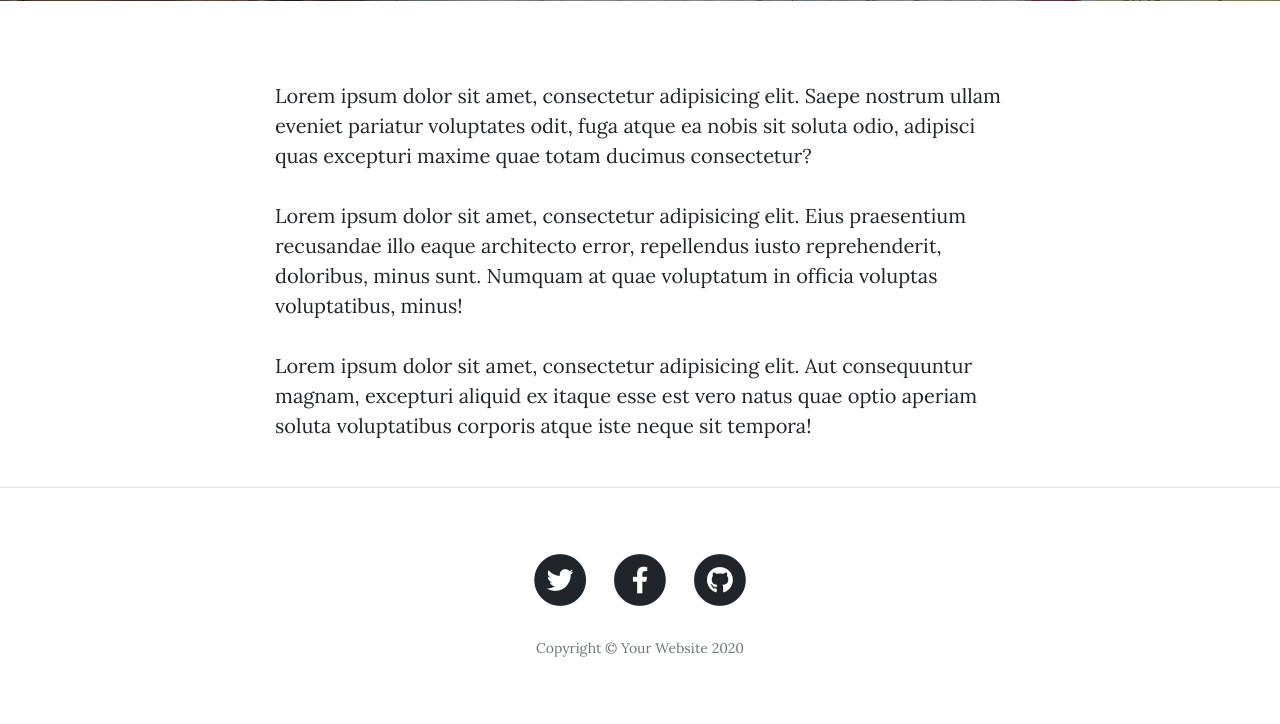
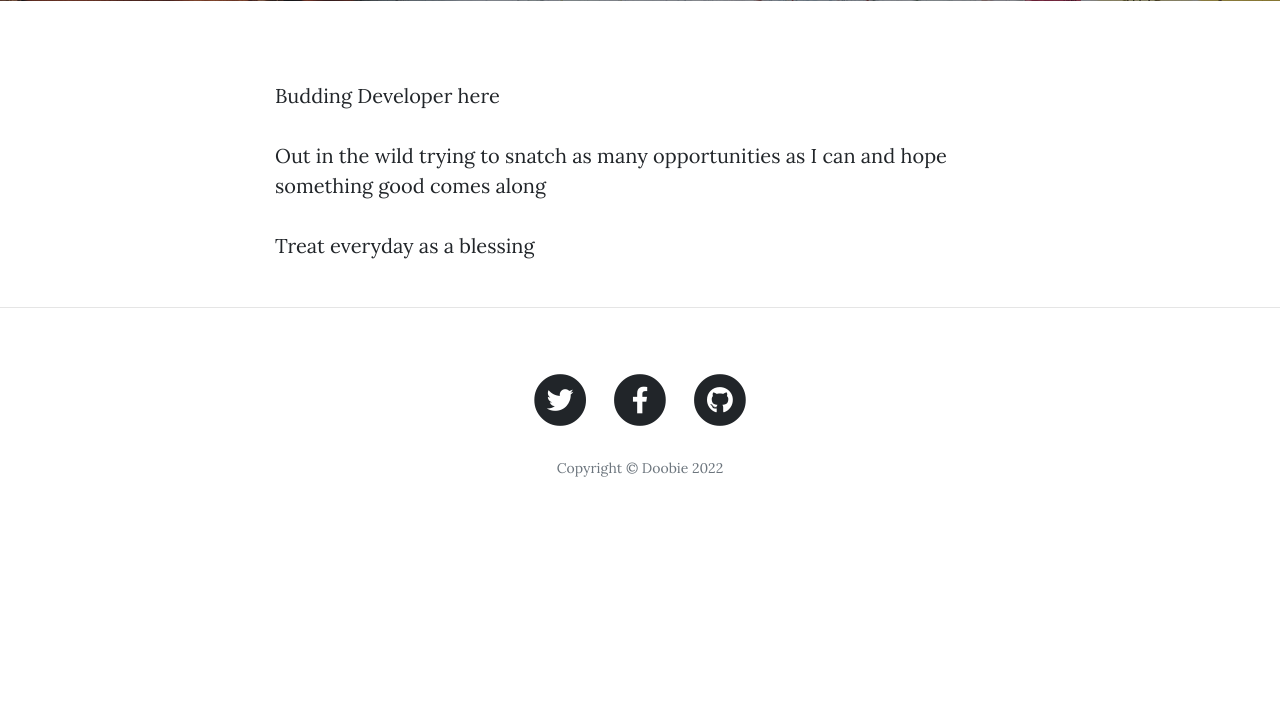
Before and after one commit to doobie-droid/Douglas_Blog, a Flask app: page /about in a window 1280 px wide. Shown: the part 531-1255 px from the top of the page. After the commit the page ends 1008 px from the top, so only its background shows below. Run offline with Flask 2, Linux system fonts and the light colour scheme; some libraries are stand-ins or nearby versions.

Commit message:
infinix commits

```diff
--- a/templates/about.html
+++ b/templates/about.html
@@ -19,9 +19,9 @@
 <div class="container">
   <div class="row">
     <div class="col-lg-8 col-md-10 mx-auto">
-        <p>Lorem ipsum dolor sit amet, consectetur adipisicing elit. Saepe nostrum ullam eveniet pariatur voluptates odit, fuga atque ea nobis sit soluta odio, adipisci quas excepturi maxime quae totam ducimus consectetur?</p>
-        <p>Lorem ipsum dolor sit amet, consectetur adipisicing elit. Eius praesentium recusandae illo eaque architecto error, repellendus iusto reprehenderit, doloribus, minus sunt. Numquam at quae voluptatum in officia voluptas voluptatibus, minus!</p>
-        <p>Lorem ipsum dolor sit amet, consectetur adipisicing elit. Aut consequuntur magnam, excepturi aliquid ex itaque esse est vero natus quae optio aperiam soluta voluptatibus corporis atque iste neque sit tempora!</p>
+      <p>Budding Developer here</p>
+      <p>Out in the wild trying to snatch as many opportunities as I can and hope something good comes along</p>
+      <p>Treat everyday as a blessing</p>
     </div>
   </div>
 </div>
--- a/templates/footer.html
+++ b/templates/footer.html
@@ -29,7 +29,7 @@
               </a>
             </li>
           </ul>
-          <p class="copyright text-muted">Copyright &copy; Your Website 2020</p>
+          <p class="copyright text-muted">Copyright &copy; Doobie 2022</p>
         </div>
       </div>
     </div>
@@ -42,6 +42,6 @@
   <!-- Custom scripts for this template -->
   <script src="{{ url_for('static', filename='js/clean-blog.min.js')}}"></script>
 
-</body>
+  </body>
 
-</html>
+  </html>
--- a/templates/header.html
+++ b/templates/header.html
@@ -8,15 +8,19 @@
   <meta name="description" content="">
   <meta name="author" content="">
 
-  <title>Angela's Blog</title>
+  <title>Doobie's Blog</title>
 
   <!-- Bootstrap core CSS -->
   <link href="{{ url_for('static', filename='vendor/bootstrap/css/bootstrap.min.css') }}" rel="stylesheet">
 
   <!-- Custom fonts for this template -->
-  <link href="{{ url_for('static', filename='vendor/fontawesome-free/css/all.min.css')}}" rel="stylesheet" type="text/css">
-  <link href='https://fonts.googleapis.com/css?family=Lora:400,700,400italic,700italic' rel='stylesheet' type='text/css'>
-  <link href='https://fonts.googleapis.com/css?family=Open+Sans:300italic,400italic,600italic,700italic,800italic,400,300,600,700,800' rel='stylesheet' type='text/css'>
+  <link href="{{ url_for('static', filename='vendor/fontawesome-free/css/all.min.css')}}" rel="stylesheet"
+    type="text/css">
+  <link href='https://fonts.googleapis.com/css?family=Lora:400,700,400italic,700italic' rel='stylesheet'
+    type='text/css'>
+  <link
+    href='https://fonts.googleapis.com/css?family=Open+Sans:300italic,400italic,600italic,700italic,800italic,400,300,600,700,800'
+    rel='stylesheet' type='text/css'>
 
   <!-- Custom styles for this template -->
   <link href="{{ url_for('static', filename='css/clean-blog.min.css')}}" rel="stylesheet">
@@ -29,7 +33,9 @@
   <nav class="navbar navbar-expand-lg navbar-light fixed-top" id="mainNav">
     <div class="container">
       <a class="navbar-brand" href="{{url_for('get_all_posts')}}">Angela's Blog</a>
-      <button class="navbar-toggler navbar-toggler-right" type="button" data-toggle="collapse" data-target="#navbarResponsive" aria-controls="navbarResponsive" aria-expanded="false" aria-label="Toggle navigation">
+      <button class="navbar-toggler navbar-toggler-right" type="button" data-toggle="collapse"
+        data-target="#navbarResponsive" aria-controls="navbarResponsive" aria-expanded="false"
+        aria-label="Toggle navigation">
         Menu
         <i class="fas fa-bars"></i>
       </button>
@@ -38,19 +44,19 @@
           <li class="nav-item">
             <a class="nav-link" href="{{ url_for('get_all_posts') }}">Home</a>
           </li>
-        {% if not logged_in: %}
+          {% if not logged_in: %}
           <li class="nav-item">
             <a class="nav-link" href="{{ url_for('login') }}">Login</a>
           </li>
           <li class="nav-item">
             <a class="nav-link" href="{{ url_for('register') }}">Register</a>
           </li>
-      {% endif %}
+          {% endif %}
           {% if logged_in: %}
           <li class="nav-item">
             <a class="nav-link" href="{{ url_for('logout') }}">Log Out</a>
           </li>
-    {% endif %}
+          {% endif %}
           <li class="nav-item">
             <a class="nav-link" href="{{ url_for('about') }}">About</a>
           </li>
--- a/templates/index.html
+++ b/templates/index.html
@@ -1,13 +1,14 @@
 {% include "header.html" %}
 
 <!-- Page Header -->
-  <header class="masthead" style="background-image: url('https://images.unsplash.com/photo-1470092306007-055b6797ca72?ixlib=rb-1.2.1&auto=format&fit=crop&w=668&q=80')">
+<header class="masthead"
+  style="background-image: url('https://images.unsplash.com/photo-1470092306007-055b6797ca72?ixlib=rb-1.2.1&auto=format&fit=crop&w=668&q=80')">
   <div class="overlay"></div>
   <div class="container">
     <div class="row">
       <div class="col-lg-8 col-md-10 mx-auto">
         <div class="site-heading">
-            <h1>Angela's Blog</h1>
+          <h1>Douglas' Blog</h1>
           <span class="subheading">A collection of random musings.</span>
         </div>
       </div>
```
Lines whose indentation alone changed are shown as unchanged.
